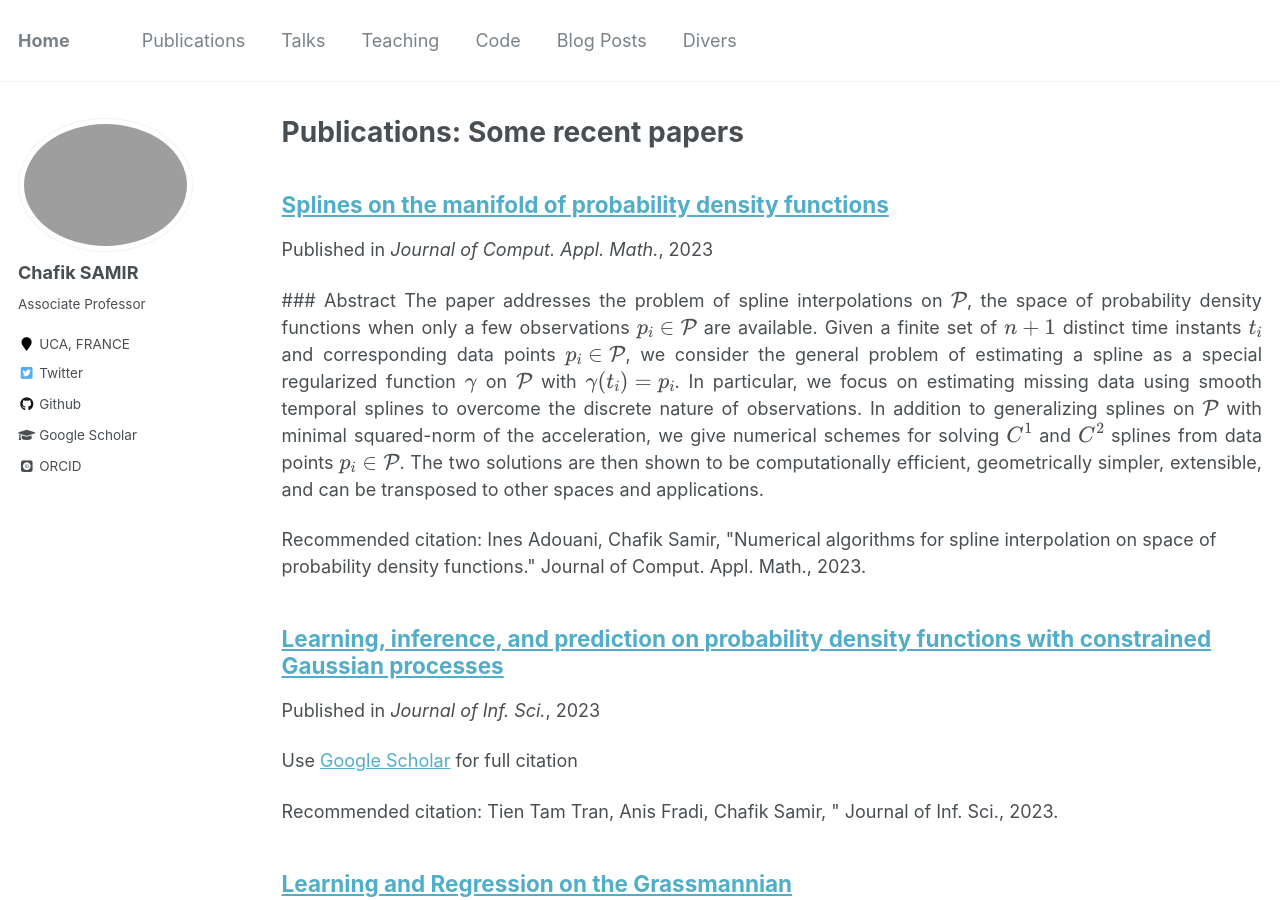
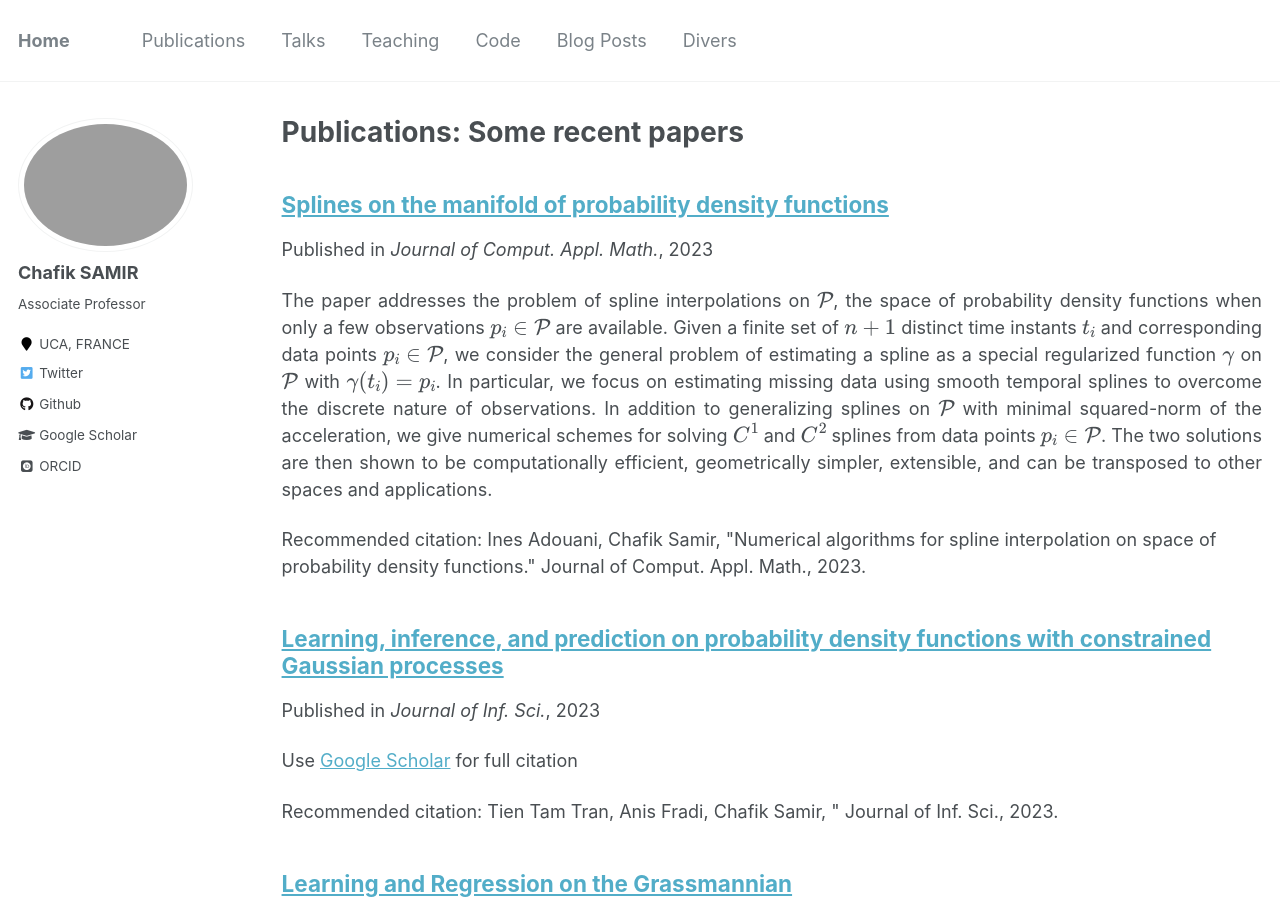
Before and after one commit to Chsamir/chsamir.github.io, a Jekyll site: the page built from _pages/publications.md, in a window 1280 px wide and 900 px high. Built offline with Jekyll 4.4.1, drawn with Linux system fonts in a browser that asks for light colours; some web fonts are replaced; formulas are drawn with MathJax 3.

Commit message:
Update 2023-01-01-Numerical-algorithms-for-spline-interpolation-on-space-of-probability-density-functions.md

```diff
--- a/_publications/2023-01-01-Numerical-algorithms-for-spline-interpolation-on-space-of-probability-density-functions.md
+++ b/_publications/2023-01-01-Numerical-algorithms-for-spline-interpolation-on-space-of-probability-density-functions.md
@@ -9,8 +9,7 @@ citation: ' Ines Adouani,  Chafik Samir, "Numerical algorithms for spline interp
 
 
 <p align="justify">
-### Abstract
 The paper addresses the problem of spline interpolations on $\mathcal{P}$, the space of probability density functions when only a few observations $p_i \in \mathcal{P}$ are available. Given a finite set of $n+1$ distinct time instants $t_i$ and corresponding data points $p_i \in \mathcal{P}$, we consider the general problem of estimating a spline as a special regularized function $\gamma$ on $\mathcal{P}$ with $\gamma(t_i)=p_i$. In particular, we focus on estimating missing data using smooth temporal splines to overcome the discrete nature of observations. In addition to generalizing splines on $\mathcal{P}$ with minimal squared-norm of the acceleration, we give numerical schemes for solving $C^1$ and $C^2$ splines from data points $p_i \in \mathcal{P}$. The two solutions are then shown to be computationally efficient, geometrically simpler, extensible, and can be transposed to other spaces and applications.
+
+ Use [Google Scholar](https://scholar.google.com/scholar?q=Numerical+algorithms+for+spline+interpolation+on+space+of+probability+density+functions){:target="_blank"} for full citation
 </p>
-
-Use [Google Scholar](https://scholar.google.com/scholar?q=Numerical+algorithms+for+spline+interpolation+on+space+of+probability+density+functions){:target="_blank"} for full citation
```
